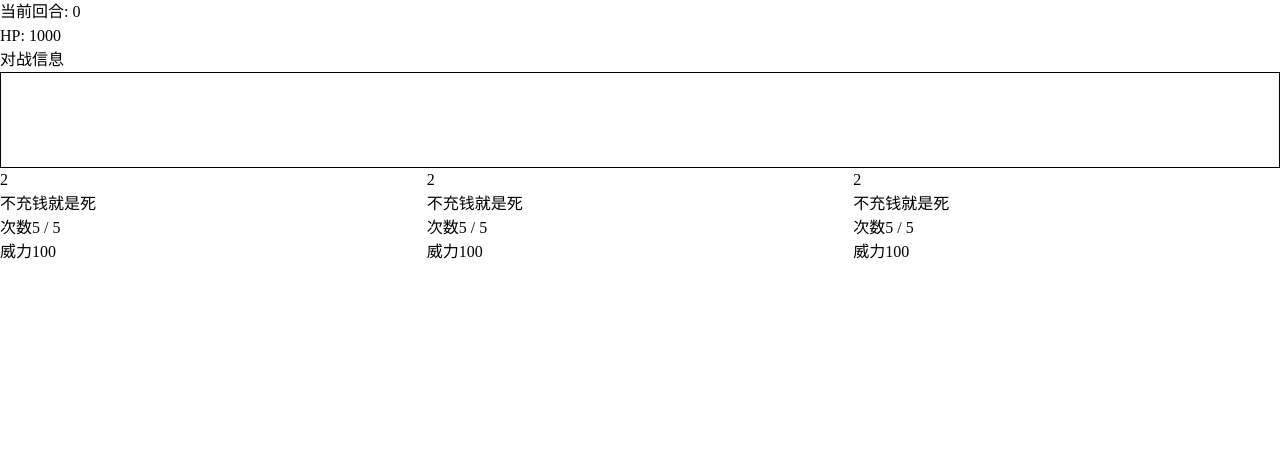
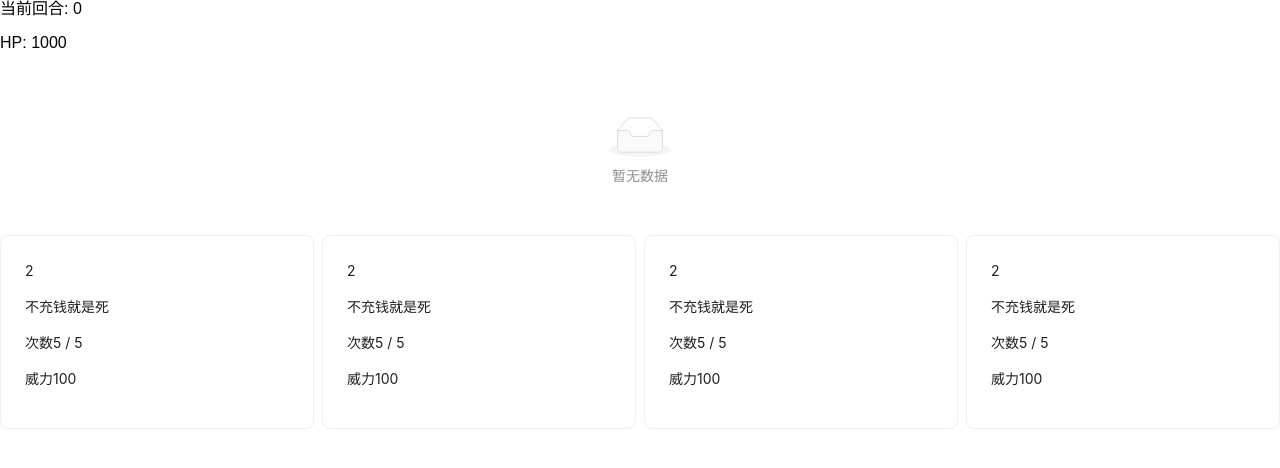
Before and after one commit to mmc-space/seer-desktop, a React (Vite) app: page /battle in a window 1280 px wide. Shown: the top 468 px of the page. Built offline with nearby package versions, Linux system fonts and the light colour scheme.

Commit message:
feat: 💻 battle ui

```diff
--- a/package.json
+++ b/package.json
@@ -10,6 +10,7 @@
     "fix": "eslint --ext .ts,.tsx --fix --quiet"
   },
   "dependencies": {
+    "antd": "^5.3.0",
     "axios": "^1.2.0",
     "mobx": "^6.8.0",
     "react": "^18.2.0",
--- a/src/App.tsx
+++ b/src/App.tsx
@@ -2,19 +2,26 @@ import { RouterProvider } from 'react-router-dom'
 
 import type { FC } from 'react'
 import { Suspense } from 'react'
+import { ConfigProvider } from 'antd'
+import zhCN from 'antd/locale/zh_CN'
 
 import { Provider } from './Provider'
 import router from '@/routes'
 
 import '@/styles/base.css'
+import 'antd/dist/reset.css'
 import 'uno.css'
 
 const App: FC = () => {
-  return <Provider>
-    <Suspense fallback={<h1>loading...</h1>}>
-      <RouterProvider router={router} />
-    </Suspense>
-  </Provider>
+  return (
+    <ConfigProvider locale={zhCN}>
+      <Provider>
+        <Suspense fallback={<h1>loading...</h1>}>
+          <RouterProvider router={router} />
+        </Suspense>
+      </Provider>
+    </ConfigProvider>
+  )
 }
 
 export default App
--- a/src/components/BattleLog/index.tsx
+++ b/src/components/BattleLog/index.tsx
@@ -1,15 +1,22 @@
 import type { FC } from 'react'
+import { List } from 'antd'
 import type { IBattleLog } from '@/core/battle'
 
 export const BattleLog: FC<{ logs: IBattleLog[] }> = ({ logs }) => {
   return (
     <div>
-      <p>对战信息</p>
-      <ul className="h-24 max-h-24 overflow-x-hidden border border-solid border-black">
-        {logs.map(log => (<li key={log.round}>
-          [{log.round}] - <span className="">[{log.target}]</span> 使用了 {log.skillName} {log.desc}
-        </li>))}
-      </ul>
+      <List
+        size="small"
+        dataSource={logs}
+        rowKey="round"
+        renderItem={item => (
+          <List.Item>
+            [{item.round}] <span className="text-red-400">[{item.target}]</span>
+            {' 使用了 '}
+            {item.skillName} {item.desc}
+          </List.Item>
+        )}
+      />
     </div>
   )
 }
--- a/src/components/Skills/index.tsx
+++ b/src/components/Skills/index.tsx
@@ -1,4 +1,5 @@
 import type { FC } from 'react'
+import { Card, List } from 'antd'
 import type { Skill } from '@/core/skill'
 
 interface SkillsProps {
@@ -9,22 +10,33 @@ interface SkillsProps {
 export const Skills: FC<SkillsProps> = ({ skills, handleUseSkill }) => {
   return (
     <div>
-      <ul className="flex">
-        {skills.map((skill, index) => (
-          <li
-            key={`${skill.id}-${index}`}
-            className="flex-1"
-            onClick={() => handleUseSkill(skill)}
+      <List
+        grid={{
+          gutter: 8,
+          xs: 2,
+          sm: 2,
+          md: 4,
+          lg: 4,
+          xl: 4,
+          xxl: 4,
+        }}
+        dataSource={skills}
+        renderItem={(item, index) => (
+          <List.Item
+            key={`${item.id}-${index}`}
+            onClick={() => handleUseSkill(item)}
           >
-            <p>{skill.skillType}</p>
-            <p>{skill.name}</p>
-            <p>
-              次数{skill.times - skill.usedTimes} / {skill.times}
-            </p>
-            <p>威力{skill.harm}</p>
-          </li>
-        ))}
-      </ul>
+            <Card>
+              <p>{item.skillType}</p>
+              <p>{item.name}</p>
+              <p>
+                次数{item.times - item.usedTimes} / {item.times}
+              </p>
+              <p>威力{item.harm}</p>
+            </Card>
+          </List.Item>
+        )}
+      />
     </div>
   )
 }
--- a/src/core/elves.ts
+++ b/src/core/elves.ts
@@ -84,8 +84,7 @@ export class Elve {
     this.armor = 50
     this.magicResistance = 50
     this.id = id
-    const skill = new Skill(31)
-    this.skills = [skill, skill, skill]
+    this.skills = [new Skill(32), new Skill(33), new Skill(34), new Skill(35)]
     this.name = '毛虫兽'
   }
 
@@ -183,12 +182,8 @@ export class Elve {
   }
 
   /** 增益 */
-  public addBuff = () => {
-
-  }
+  public addBuff = () => {}
 
   /** 减益 */
-  public addDeBuff = () => {
-
-  }
+  public addDeBuff = () => {}
 }
```
Also changed, not shown: 1 other file (tests, documents, lock files or other folders).
